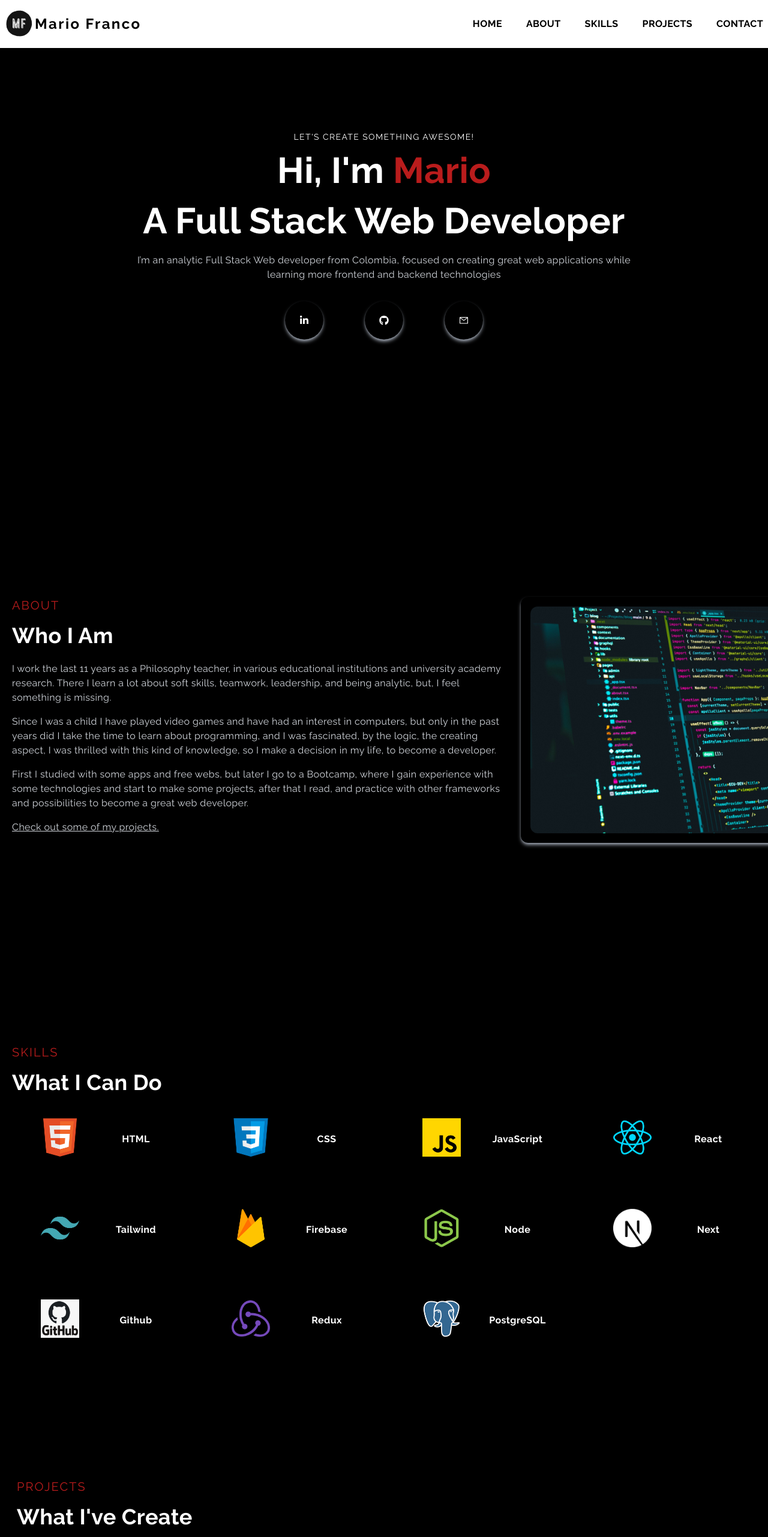
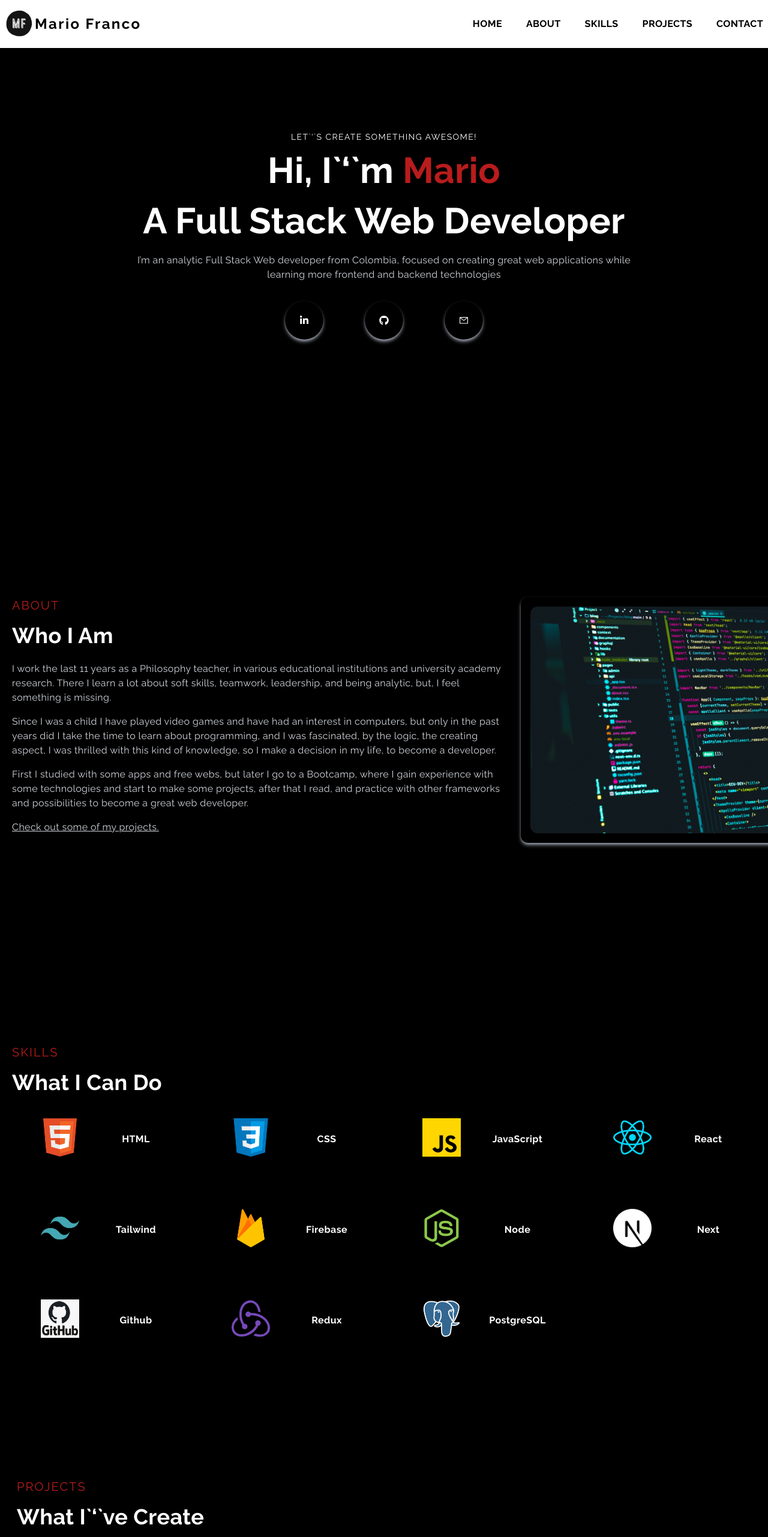
Before and after one commit to MKamui/Portfolio, a Next.js app: page / in a window 1280 px wide. Shown: the top 2562 px of the page at 60% size. Built offline with nearby package versions, Linux system fonts and the light colour scheme.

Commit message:
fix(`&lsquo;`)

```diff
--- a/components/Contact.jsx
+++ b/components/Contact.jsx
@@ -27,7 +27,7 @@ const Contact = () => {
                 <p>Full Stack Developer</p>
                 <p className='py-4'>
                   I am available for freelance or full-time positions. Contact
-                  me and let's talk.
+                  me and let`&lsquo;`s talk.
                 </p>
               </div>
               <div>
--- a/components/Main.jsx
+++ b/components/Main.jsx
@@ -9,10 +9,10 @@ const Main = () => {
       <div className='max-w-[1240px] w-full h-full mx-auto p-2 flex justify-center items-center'>
         <div>
           <p className='uppercase text-sm tracking-widest'>
-          Let's create something awesome!
+          Let`&lsquo;`s create something awesome!
           </p>
           <h1 className='py-4'>
-            Hi, I'm <span className='text-red-700'> Mario</span>
+            Hi, I`&lsquo;`m <span className='text-red-700'> Mario</span>
           </h1>
           <h1 className='py-2'>A Full Stack Web Developer</h1>
           <p className='py-4 text-gray-300 sm:max-w-[70%] m-auto'>
--- a/components/Navbar.jsx
+++ b/components/Navbar.jsx
@@ -85,7 +85,7 @@ const Navbar = () => {
             </div>
             <div className='border-b border-gray-300 my-4'>
               <p className='w-[85%] md:w-[90%] py-4'>
-                Let's create something awesome!
+                Let`&lsquo;`s create something awesome!
               </p>
             </div>
           </div>
@@ -119,7 +119,7 @@ const Navbar = () => {
             </ul>
             <div className='pt-40'>
               <p className='uppercase tracking-widest text-red-700'>
-                Let's connect
+                Let`&lsquo;`s connect
               </p>
               <div className='flex items-center justify-between my-4 w-full sm:w-[80%]'>
                 <a
--- a/components/Projects.jsx
+++ b/components/Projects.jsx
@@ -11,7 +11,7 @@ const Projects = () => {
         <p className='text-xl tracking-widest uppercase text-red-700'>
           Projects
         </p>
-        <h2 className='py-4'>What I've Create</h2>
+        <h2 className='py-4'>What I`&lsquo;`ve Create</h2>
         <div className='grid md:grid-cols-2 gap-8'>
           <ProjectItem
             title='Sneakers Paradise'
```
Also changed, not shown: 1 other file (tests, documents, lock files or other folders).
